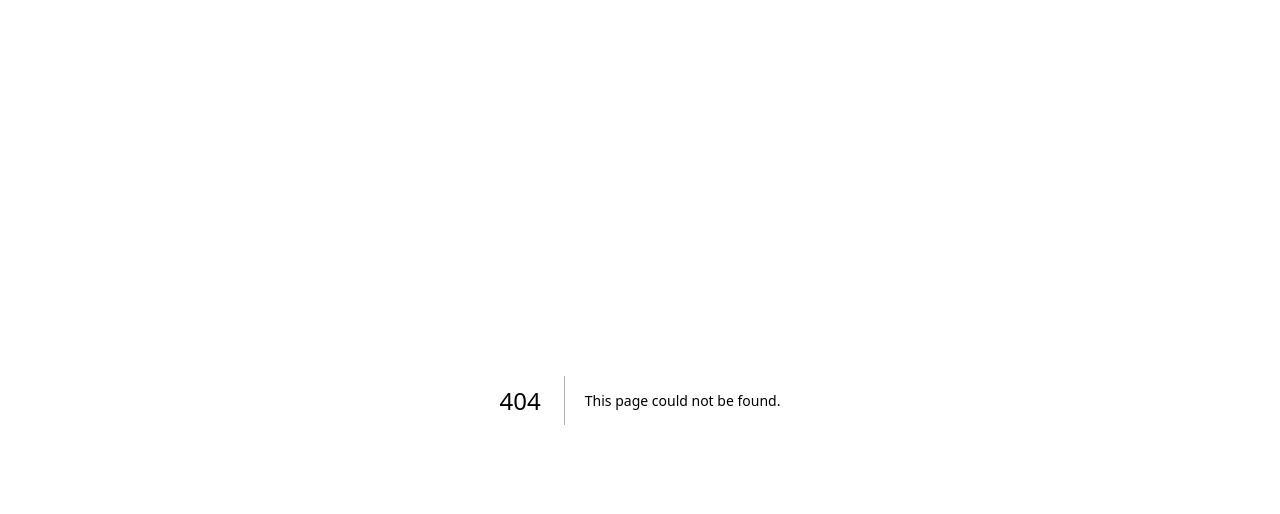
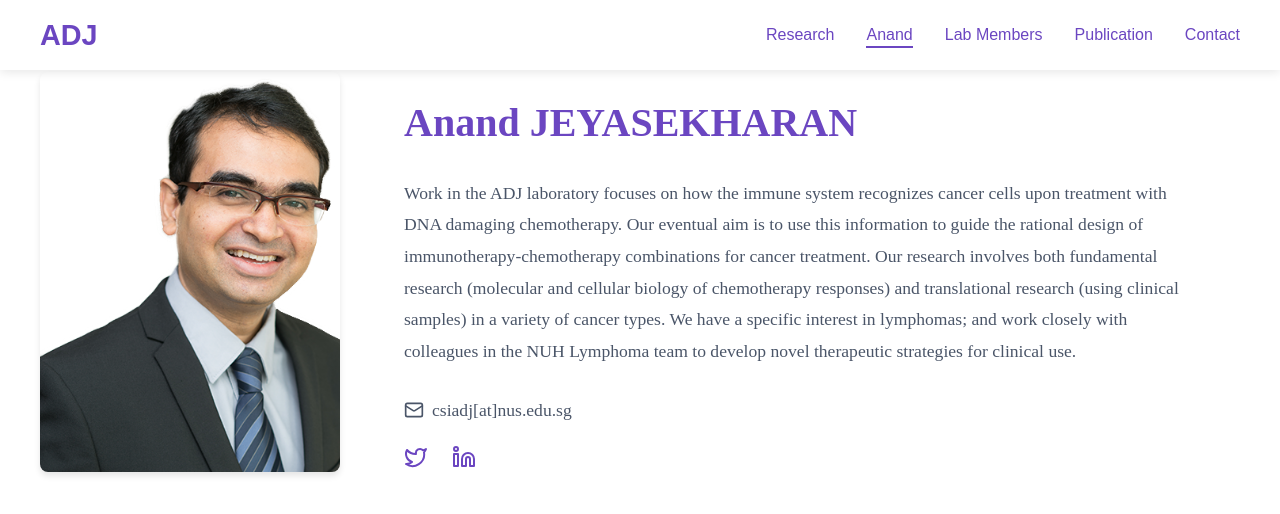
Before and after one commit to Kakarrxt/adj-lab-website, a Next.js app: page /anand in a window 1280 px wide. Before the commit this address had no page. Shown: the top 514 px of the page. Built offline with nearby package versions, Linux system fonts and the light colour scheme.

Commit message:
added page for Anand

```diff
--- a/package.json
+++ b/package.json
@@ -17,6 +17,7 @@
     "@mui/material": "^5.13.4",
     "@tanstack/react-query": "^5.66.2",
     "i18next": "^22.5.0",
+    "lucide-react": "^0.475.0",
     "motion": "^12.4.2",
     "next": "15.1.6",
     "next-auth": "^4.24.11",
--- /dev/null
+++ b/src/pages/anand/Anand.module.css
@@ -0,0 +1,112 @@
+/* Components/Anand/Anand.module.css */
+.container {
+  min-height: 100vh;
+  background-color: white;
+}
+
+.main {
+  max-width: 1200px;
+  margin: 0 auto;
+  padding: 4rem 2rem;
+}
+
+.profile {
+  display: flex;
+  flex-direction: column;
+  align-items: center;
+  gap: 3rem;
+}
+
+.imageContainer {
+  width: 300px;
+  height: 400px;
+  position: relative;
+  border-radius: 8px;
+  overflow: hidden;
+  box-shadow: 0 4px 6px rgba(0, 0, 0, 0.1);
+}
+
+.profileImage {
+  object-fit: cover;
+}
+
+.content {
+  max-width: 800px;
+  text-align: center;
+}
+
+.name {
+  font-size: 2.5rem;
+  color: #6b46c1;
+  margin-bottom: 2rem;
+  font-weight: 700;
+}
+
+.description {
+  font-size: 1.1rem;
+  line-height: 1.8;
+  color: #4a5568;
+  margin-bottom: 2rem;
+  text-align: left;
+}
+
+.contact {
+  display: flex;
+  flex-direction: column;
+  align-items: center;
+  gap: 1.5rem;
+  margin-top: 2rem;
+}
+
+.email {
+  display: flex;
+  align-items: center;
+  gap: 0.5rem;
+  color: #4a5568;
+  font-size: 1.1rem;
+}
+
+.socialLinks {
+  display: flex;
+  gap: 1.5rem;
+}
+
+.socialLink {
+  color: #6b46c1;
+  transition: color 0.3s ease;
+}
+
+.socialLink:hover {
+  color: #553c9a;
+}
+
+@media (min-width: 768px) {
+  .profile {
+    flex-direction: row;
+    align-items: flex-start;
+    gap: 4rem;
+  }
+
+  .content {
+    text-align: left;
+  }
+
+  .contact {
+    align-items: flex-start;
+  }
+}
+
+@media (max-width: 767px) {
+  .main {
+    padding: 2rem 1rem;
+  }
+
+  .name {
+    font-size: 2rem;
+  }
+
+  .imageContainer {
+    width: 250px;
+    height: 333px;
+  }
+}
--- /dev/null
+++ b/src/pages/anand/index.tsx
@@ -0,0 +1,109 @@
+// Components/Anand/index.tsx
+"use client"
+
+import { motion } from "framer-motion";
+import Image from "next/image";
+import styles from "./Anand.module.css";
+import { Twitter, Linkedin, Mail } from "lucide-react";
+
+export default function AnandPage() {
+  const fadeInUp = {
+    hidden: { opacity: 0, y: 20 },
+    visible: {
+      opacity: 1,
+      y: 0,
+      transition: { duration: 0.6, ease: "easeOut" }
+    }
+  };
+
+  return (
+    <div className={styles.container}>
+
+      <main className={styles.main}>
+        <div className={styles.profile}>
+          <motion.div
+            className={styles.imageContainer}
+            initial={{ opacity: 0, scale: 0.95 }}
+            animate={{ opacity: 1, scale: 1 }}
+            transition={{ duration: 0.6 }}
+          >
+            <Image
+              src="/media/ADJ-Profile2.png" // Update with your actual image path
+              alt="Anand Jeyasekharan"
+              width={300}
+              height={400}
+              className={styles.profileImage}
+              priority
+            />
+          </motion.div>
+
+          <motion.div
+            className={styles.content}
+            initial="hidden"
+            animate="visible"
+            variants={{
+              visible: {
+                transition: {
+                  staggerChildren: 0.2
+                }
+              }
+            }}
+          >
+            <motion.h1
+              variants={fadeInUp}
+              className={styles.name}
+            >
+              Anand JEYASEKHARAN
+            </motion.h1>
+
+            <motion.div
+              variants={fadeInUp}
+              className={styles.description}
+            >
+              <p>
+                Work in the ADJ laboratory focuses on how the immune system recognizes cancer cells upon treatment with DNA damaging chemotherapy.
+                Our eventual aim is to use this information to guide the rational design of immunotherapy-chemotherapy combinations for cancer treatment.
+                Our research involves both fundamental research (molecular and cellular biology of chemotherapy responses) and translational research
+                (using clinical samples) in a variety of cancer types. We have a specific interest in lymphomas; and work closely with colleagues in
+                the NUH Lymphoma team to develop novel therapeutic strategies for clinical use.
+              </p>
+            </motion.div>
+
+            <motion.div
+              variants={fadeInUp}
+              className={styles.contact}
+            >
+              <div className={styles.email}>
+                <Mail size={20} />
+                <span>csiadj[at]nus.edu.sg</span>
+              </div>
+
+              <div className={styles.socialLinks}>
+                <motion.a
+                  href="https://twitter.com/intent/follow?original_referer=https%3A%2F%2Fcsi.nus.edu.sg%2F&ref_src=twsrc%5Etfw%7Ctwcamp%5Ebuttonembed%7Ctwterm%5Efollow%7Ctwgr%5Eadj_23&region=follow_link&screen_name=adj_23" // Update with actual Twitter link
+                  target="_blank"
+                  rel="noopener noreferrer"
+                  whileHover={{ scale: 1.1 }}
+                  whileTap={{ scale: 0.95 }}
+                  className={styles.socialLink}
+                >
+                  <Twitter size={24} />
+                </motion.a>
+                <motion.a
+                  href="https://www.linkedin.com/in/anand-jeyasekharan-920694141/" // Update with actual LinkedIn link
+                  target="_blank"
+                  rel="noopener noreferrer"
+                  whileHover={{ scale: 1.1 }}
+                  whileTap={{ scale: 0.95 }}
+                  className={styles.socialLink}
+                >
+                  <Linkedin size={24} />
+                </motion.a>
+              </div>
+            </motion.div>
+          </motion.div>
+        </div>
+      </main>
+    </div>
+  );
+}
--- a/src/pages/navbar/index.tsx
+++ b/src/pages/navbar/index.tsx
@@ -9,7 +9,7 @@ import { usePathname } from 'next/navigation';
 
 const navItems = [
   { name: "Research", href: "/research" },
-  { name: "Anand", href: "/Anand" },
+  { name: "Anand", href: "/anand" },
   { name: "Lab Members", href: "/lab-members" },
   { name: "Publication", href: "/publications" },
   { name: "Contact", href: "/contact" },
@@ -28,11 +28,11 @@ export default function Navbar() {
     >
       <div className={styles.navContent}>
         <motion.div
-          className={styles.logo}
+          className={styles.logoContainer}
           whileHover={{ scale: 1.1 }}
           whileTap={{ scale: 0.95 }}
         >
-          <Link href="/">ADJ</Link>
+          <Link href="/" className={styles.logo}>ADJ</Link>
         </motion.div>
         <div className={styles.navItems}>
           {navItems.map((item) => (
--- a/src/utils/app-configurations.ts
+++ b/src/utils/app-configurations.ts
@@ -8,8 +8,8 @@ export const appConfigurations = appConfigs();
 
 const appKeyConfigs = () => {
     return {
-        keyToken: process.env.REACT_APP_KEY_TOKEN || "keyUserInfoSentiMotionFrontend",
-        keyUserInfo: process.env.REACT_APP_KEY_USER_INFO || "keyTokenSentiMotionFrontend",
+        keyToken: process.env.REACT_APP_KEY_TOKEN || "keyUserInfoADJFrontend",
+        keyUserInfo: process.env.REACT_APP_KEY_USER_INFO || "keyTokenADJFrontend",
     }
 }
 
--- a/src/utils/app-constants.ts
+++ b/src/utils/app-constants.ts
@@ -1,6 +1,6 @@
 
 export const dataFetchKeys = {
-   predictions: "predictions",
+   test: "test",
 
 }
 
```
Also changed, not shown: public/media/ADJ-Profile2.png (added), 1 other file (tests, documents, lock files or other folders).
